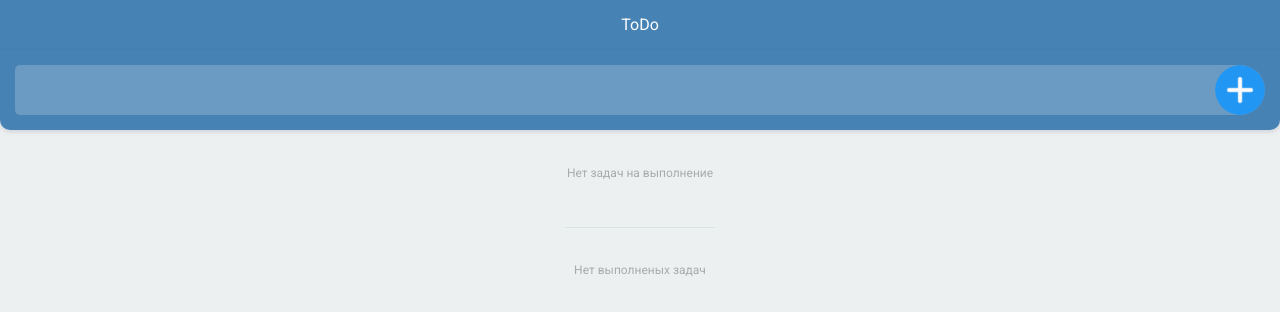
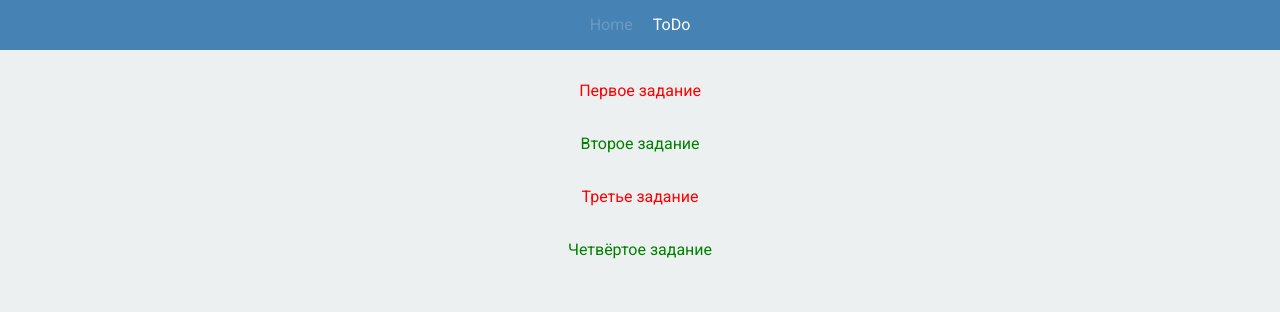
Before and after one commit to vetarara/to-do-list-react, a React (Create React App) app: page / in a window 1280 px wide. Shown: the top 312 px of the page. Built offline with nearby package versions, Linux system fonts and the light colour scheme.

Commit message:
устаревший роутинг

```diff
--- a/package.json
+++ b/package.json
@@ -12,6 +12,7 @@
     "@types/react-dom": "^18.2.7",
     "react": "^18.2.0",
     "react-dom": "^18.2.0",
+    "react-router-dom": "^7.16.0",
     "react-scripts": "5.0.1",
     "typescript": "^4.9.5",
     "web-vitals": "^2.1.4"
--- a/src/assets/scss/style.scss
+++ b/src/assets/scss/style.scss
@@ -10,3 +10,11 @@
     line-height: 1.429;
     color: black;
 }
+
+.container {
+    padding: 20px;
+    display: flex;
+    flex-direction: column;
+    align-items: center;
+    gap: 10px;
+}
--- a/src/components/Header/Header.tsx
+++ b/src/components/Header/Header.tsx
@@ -1,10 +1,19 @@
+import { NavLink } from 'react-router-dom'
 import classes from './Header.module.scss'
 
 export const Header = () => {
+const getActiveClass = ({ isActive }: { isActive: boolean }): string => {
+    return isActive ? `${classes.active} ${classes.link}` : classes.link
+}
+
     return(
         <header className={classes.header}>
             <div className={classes.container}>
-                <a href="/" className={classes.link}>ToDo</a>
+                <NavLink
+                    to={"/"}
+                    // передаём функцию без её вызова. почему?
+                    className={getActiveClass}>Home</NavLink>
+                <NavLink to={"/todo"} className={getActiveClass}>ToDo</NavLink>
             </div>
         </header>
     )
--- /dev/null
+++ b/src/components/ListItem/ListItem.module.scss
@@ -0,0 +1,12 @@
+.link {
+    text-decoration: none;
+    padding: 10px;
+}
+
+.done {
+    color: green;
+}
+
+.notDone {
+    color: red;
+}
--- /dev/null
+++ b/src/components/ListItem/ListItem.tsx
@@ -0,0 +1,11 @@
+import { ToDo } from "../../models/todo-item"
+import classes from './ListItem.module.scss'
+
+export const ListItem = ({todo}: { todo: ToDo }) => {
+    return (
+        <a
+            className={`${classes.link} ${todo.isDone ? classes.done : classes.notDone } `}
+            href={`/list/${todo.id}`}
+        >{todo.text}</a>
+    )
+}
--- a/src/index.tsx
+++ b/src/index.tsx
@@ -5,6 +5,36 @@
 import './assets/scss/normalize.scss';
 import './assets/scss/style.scss';
 import { ToDoListPage } from './pages/ToDoListPage';
+import { BrowserRouter, Routes, Route } from 'react-router-dom';
+import { HomePage } from './pages/HomePage';
+import { Header } from './components/Header/Header';
+import { ToDo } from './models/todo-item';
+import { NotFound } from './pages/404';
+import { ItemDescription } from './pages/ItemDescription';
+
+// массив с тестовыми данными
+const todos: ToDo[] = [
+  {
+    id: 0,
+    text: 'Первое задание',
+    isDone: false
+  },
+  {
+    id: 1,
+    text: 'Второе задание',
+    isDone: true
+  },
+  {
+    id: 2,
+    text: 'Третье задание',
+    isDone: false
+  },
+  {
+    id: 3,
+    text: 'Четвёртое задание',
+    isDone: true
+  }
+]
 
 const root = ReactDOM.createRoot(
   document.getElementById('root') as HTMLElement
@@ -13,6 +43,14 @@
   // компоненты - функции, которые возвращают вместо себя блок вёрстки
   // React.StrictMode реализует стиль разработки в строгом режиме
   <React.StrictMode>
-    <ToDoListPage />
+    <BrowserRouter>
+      <Header />
+      <Routes>
+        <Route path='/' element={<HomePage todos={todos}/>}></Route>
+        <Route path='/list/:id' element={<ItemDescription todos={todos}/>}></Route>
+        <Route path='/todo' element={<ToDoListPage />}></Route>
+        <Route path='*' element={<NotFound />}></Route>
+      </Routes>
+    </BrowserRouter>
   </React.StrictMode>
 );
--- /dev/null
+++ b/src/pages/404.tsx
@@ -0,0 +1,10 @@
+import { Link } from "react-router-dom"
+
+export const NotFound = () => {
+    return (
+        <div className="container">
+            <h1>Not Found</h1>
+            <Link to="/">To home</Link>
+        </div>
+    )
+}
--- /dev/null
+++ b/src/pages/HomePage.tsx
@@ -0,0 +1,18 @@
+import { ListItem } from "../components/ListItem/ListItem"
+import { ToDo } from "../models/todo-item"
+
+interface ComponentProps {
+    todos: ToDo[]
+}
+
+export const HomePage = ({ todos }: ComponentProps) => {
+    return (
+        <div className="container">
+            {
+                todos.map((todo: ToDo, idx: number) => {
+                    return (<ListItem todo={todo} key={idx}/>)
+                })
+            }
+        </div>
+    )
+}
--- /dev/null
+++ b/src/pages/ItemDescription.tsx
@@ -0,0 +1,32 @@
+import { useEffect, useState } from "react"
+import { ToDo } from "../models/todo-item"
+import { useNavigate, useParams } from "react-router-dom"
+
+interface ComponentProps {
+    todos: ToDo[]
+}
+
+export const ItemDescription = ({ todos }: ComponentProps) => {
+    // useParams достаёт динамические параметры, например, из bp Route path='/list/:id' из index.tsx
+    const { id } = useParams()
+    // useNavigate переводит страницу на другой url
+    const navigate = useNavigate()
+    const [todo, setTodo] = useState<ToDo>()
+
+    // useEffect объединяет все возможные жизненные циклы компонентов
+    useEffect(() => {
+        const searchTodo = todos.find((todo) => String(todo.id) === id)
+
+        if (searchTodo) {
+            setTodo(searchTodo)
+        } else {
+            navigate('/404')
+        }
+    }, [todos, id, navigate])
+
+    return (
+        <div className="container">
+            <h1 >{todo?.text}</h1>
+        </div>
+    )
+}
--- a/src/pages/ToDoListPage.tsx
+++ b/src/pages/ToDoListPage.tsx
@@ -1,6 +1,5 @@
 // компонент-страница для to-do листа
 import { useState } from 'react'
-import { Header } from "../components/Header/Header"
 import { Form } from "../components/Form/Form"
 import { ToDoList } from "../components/ToDoList/ToDoList"
 import { ToDo } from "../models/todo-item"
@@ -38,7 +37,6 @@
         // <React.Fragment> принято сокращать до <>
         // все части вёрстки - в отдельных компонентах, страницы собираются, как конструктор
         <>
-            <Header />
             <Form createNewToDo={createNewToDo} />
             <ToDoList todos={todos} updateToDo={updateToDo} deleteToDo={deleteToDo} />
         </>
```
Also changed, not shown: 1 other file (tests, documents, lock files or other folders).
